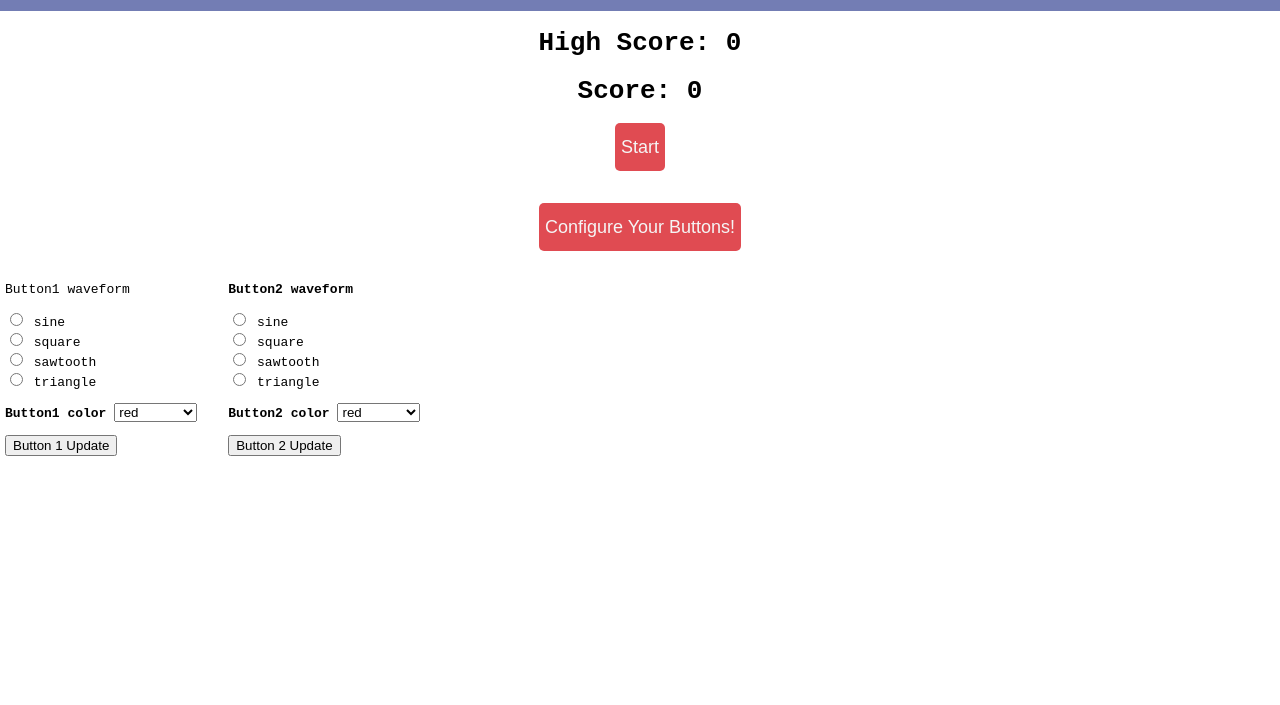
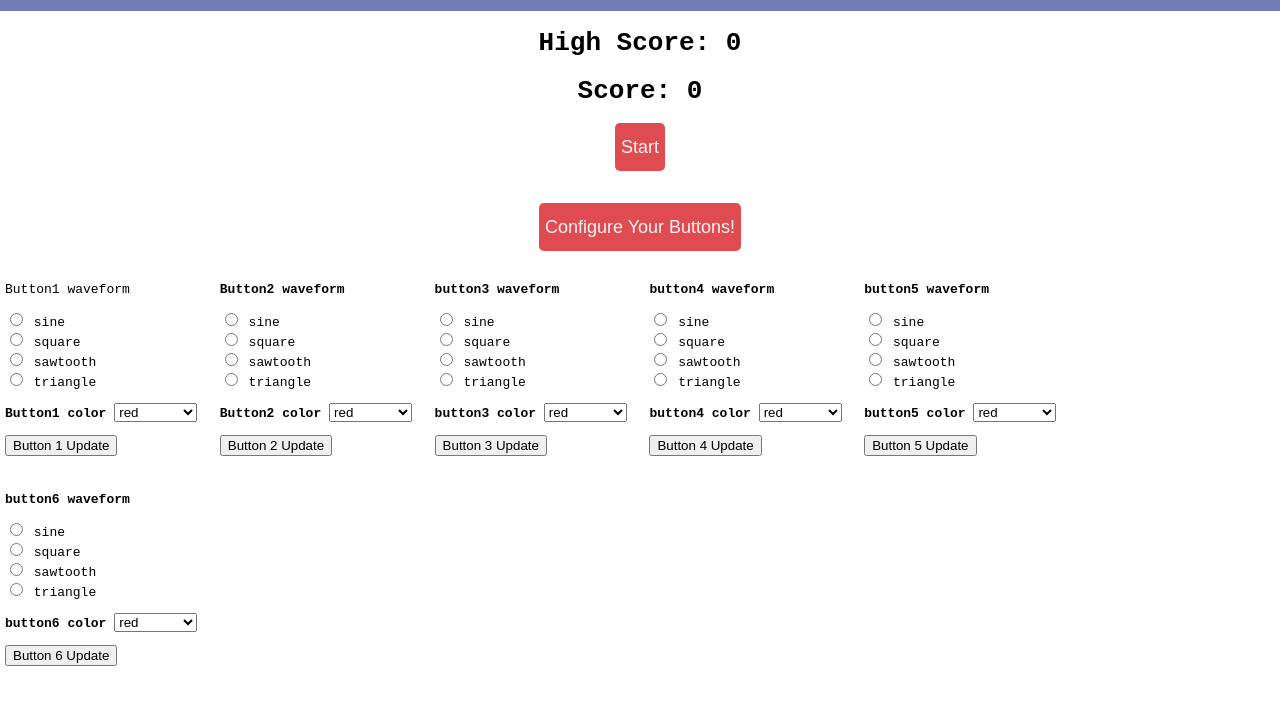
Before and after one commit to LynnEdwardMcqueen/phase-1-project-simon, a plain HTML site: page index.html in a window 1280 px wide. Shown: the part 85-790 px from the top of the page. Drawn offline with Linux system fonts and the light colour scheme; no server answers.

Commit message:
Adds configuuration forms for all 6 buttons side by side

```diff
--- a/index.html
+++ b/index.html
@@ -25,7 +25,7 @@
     </p>
 <!--  <div class="container"> -->
     <div class="form-container">
-        <form id="button1-form" display="inline-block" width:100px">
+        <form id="button1-form" display="inline-block">
             <p>Button1 waveform</p>
             <input type="radio" name="button1-waveform" id="sine" value="sine">
             <label for="sine">sine</label><br>
@@ -75,7 +75,7 @@
             <strong>
                 <label for="button2-color">Button2 color</label>
             </strong>
-            <select name="button-1-color-pulldown" id="button1-color">
+            <select name="button-3-color-pulldown" id="button2-color">
                 <option>red</option>
                 <option>blue</option>
                 <option>green</option>
@@ -90,6 +90,147 @@
         </form>
     </div>
 
+    <div class="form-container">
+        <form id="button3-form" style="display:inline-block">
+            <strong>
+                <p>button3 waveform</p>
+            </strong>
+            <input type="radio" name="button3-waveform" id="sine" value="sine">
+            <label for="sine">sine</label><br>
+
+            <input type="radio" name="button3-waveform" id="square" value="square">
+            <label for="sine">square</label><br>
+            <input type="radio" name="button3-waveform" id="sawtooth" value="sawtooth">
+            <label for="sine">sawtooth</label><br>
+            <input type="radio" name="button3-waveform"  id="triangle" value="triangle">
+            <label for="sine">triangle</label><br>
+
+
+            <p></p>
+            <strong>
+                <label for="button3-color">button3 color</label>
+            </strong>
+            <select name="button-3-color-pulldown" id="button2-color">
+                <option>red</option>
+                <option>blue</option>
+                <option>green</option>
+                <option>yellow</option>
+                <option>purple</option>
+                <option>turquoise</option>
+                <option>orange</option>
+                <option>burlywood</option>
+            </select>
+            <p></p>
+            <input name = "Button 3 Update" type="submit" value="Button 3 Update">
+        </form>
+    </div>
+
+    <div class="form-container">
+        <form id="button4-form" style="display:inline-block">
+            <strong>
+                <p>button4 waveform</p>
+            </strong>
+            <input type="radio" name="button4-waveform" id="sine" value="sine">
+            <label for="sine">sine</label><br>
+
+            <input type="radio" name="button4-waveform" id="square" value="square">
+            <label for="sine">square</label><br>
+            <input type="radio" name="button4-waveform" id="sawtooth" value="sawtooth">
+            <label for="sine">sawtooth</label><br>
+            <input type="radio" name="button4-waveform"  id="triangle" value="triangle">
+            <label for="sine">triangle</label><br>
+
+
+            <p></p>
+            <strong>
+                <label for="button4-color">button4 color</label>
+            </strong>
+            <select name="button-4-color-pulldown" id="button4-color">
+                <option>red</option>
+                <option>blue</option>
+                <option>green</option>
+                <option>yellow</option>
+                <option>purple</option>
+                <option>turquoise</option>
+                <option>orange</option>
+                <option>burlywood</option>
+            </select>
+            <p></p>
+            <input name = "Button 4 Update" type="submit" value="Button 4 Update">
+        </form>
+    </div>
+
+    <div class="form-container">
+        <form id="button5-form" style="display:inline-block">
+            <strong>
+                <p>button5 waveform</p>
+            </strong>
+            <input type="radio" name="button5-waveform" id="sine" value="sine">
+            <label for="sine">sine</label><br>
+
+            <input type="radio" name="button5-waveform" id="square" value="square">
+            <label for="sine">square</label><br>
+            <input type="radio" name="button5-waveform" id="sawtooth" value="sawtooth">
+            <label for="sine">sawtooth</label><br>
+            <input type="radio" name="button5-waveform"  id="triangle" value="triangle">
+            <label for="sine">triangle</label><br>
+
+
+            <p></p>
+            <strong>
+                <label for="button5-color">button5 color</label>
+            </strong>
+            <select name="button-5-color-pulldown" id="button5-color">
+                <option>red</option>
+                <option>blue</option>
+                <option>green</option>
+                <option>yellow</option>
+                <option>purple</option>
+                <option>turquoise</option>
+                <option>orange</option>
+                <option>burlywood</option>
+            </select>
+            <p></p>
+            <input name = "Button 5 Update" type="submit" value="Button 5 Update">
+        </form>
+    </div>
+
+    <div class="form-container">
+        <form id="button6-form" style="display:inline-block">
+            <strong>
+                <p>button6 waveform</p>
+            </strong>
+            <input type="radio" name="button6-waveform" id="sine" value="sine">
+            <label for="sine">sine</label><br>
+
+            <input type="radio" name="button6-waveform" id="square" value="square">
+            <label for="sine">square</label><br>
+            <input type="radio" name="button6-waveform" id="sawtooth" value="sawtooth">
+            <label for="sine">sawtooth</label><br>
+            <input type="radio" name="button6-waveform"  id="triangle" value="triangle">
+            <label for="sine">triangle</label><br>
+
+
+            <p></p>
+            <strong>
+                <label for="button6-color">button6 color</label>
+            </strong>
+            <select name="button-6-color-pulldown" id="button6-color">
+                <option>red</option>
+                <option>blue</option>
+                <option>green</option>
+                <option>yellow</option>
+                <option>purple</option>
+                <option>turquoise</option>
+                <option>orange</option>
+                <option>burlywood</option>
+            </select>
+            <p></p>
+            <input name = "Button 6 Update" type="submit" value="Button 6 Update">
+        </form>
+    </div>
+
+
 
 
     <img id="loser-x" src="./src/Family_Feud_Strike_Indicator.webp" alt="Loser" width="125" height="150" class="center" style="display:none">
--- a/styles.css
+++ b/styles.css
@@ -72,7 +72,7 @@ body {
 
   .form-container {
     float: left;
-    width: 16.66%;
+    width: 16%;
     padding: 5px;
   }
   .container {
```
